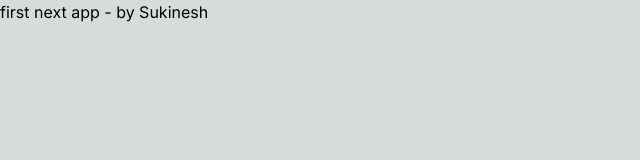
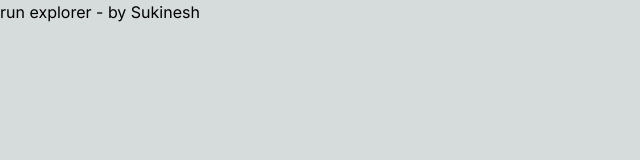
Before and after one commit to sukinesh/Run-Explorer, a Next.js app in the folder run-explorer-nextjs/: page / in a window 1280 px wide. Shown: the top 160 px of the page, without its empty margins (0-640 px from the left). Built offline with nearby package versions, Linux system fonts and the light colour scheme.

Commit message:
auto deploy on commit - test

```diff
--- a/run-explorer-nextjs/app/page.tsx
+++ b/run-explorer-nextjs/app/page.tsx
@@ -4,7 +4,7 @@ export default function Home() {
   return (
     <main>
       <h1>
-        first next app - by Sukinesh
+        run explorer  - by Sukinesh
       </h1>
     </main>
   );
```
